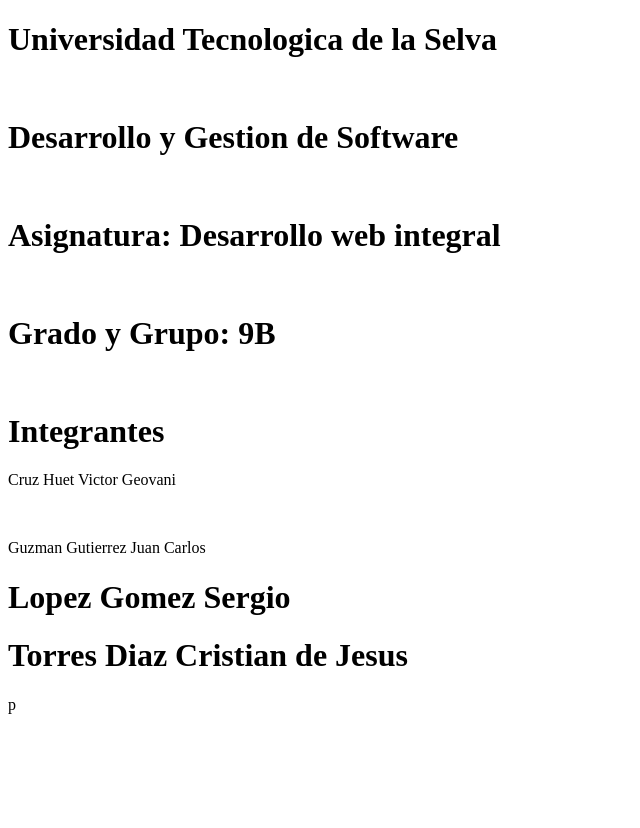
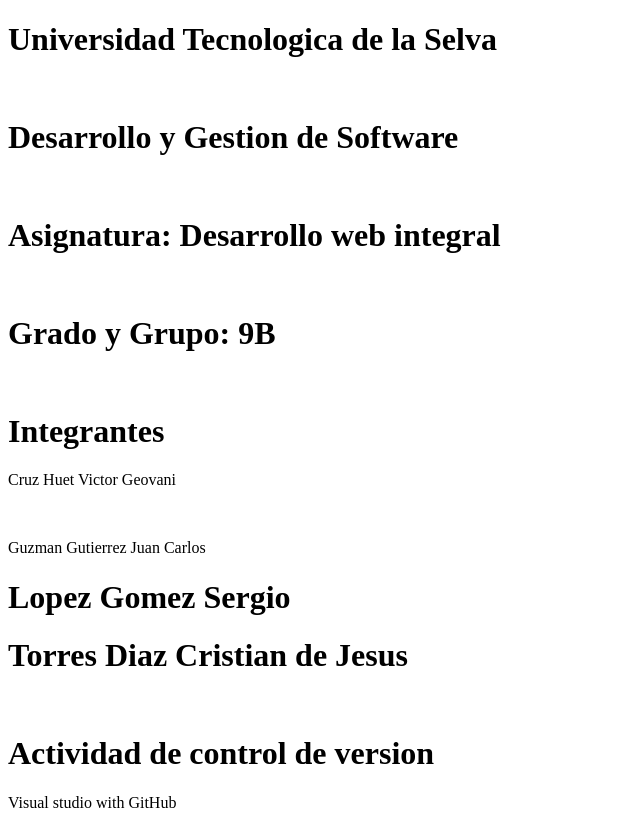
Before and after one commit to victor9904/Web-abarrotes, a plain HTML site: page Index.html in a window 1280 px wide. Shown: the whole page, without its empty margins (0-640 px from the left). Before the commit the page ends 800 px from the top, so only its background shows below. Drawn offline with Linux system fonts and the light colour scheme.

Commit message:
Nuevos cambios en dev

```diff
--- a/Index.html
+++ b/Index.html
@@ -21,6 +21,8 @@
     <p>Guzman Gutierrez Juan Carlos</p>
     <h1>Lopez Gomez Sergio</h1>
     <h1>Torres Diaz Cristian de Jesus</h1>
-    <p>p</p>
+    <br>
+    <h1>Actividad de control de version</h1>
+    <p>Visual studio with GitHub</p>
 </body>
 </html>
```
